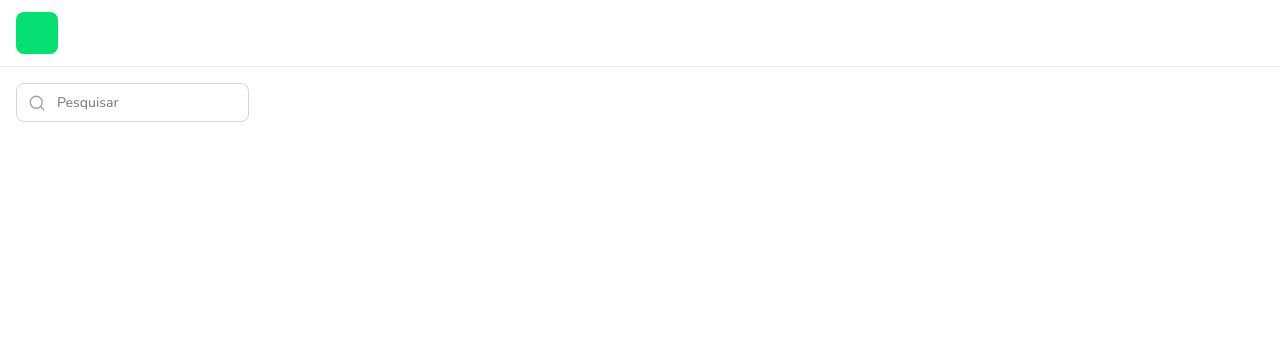
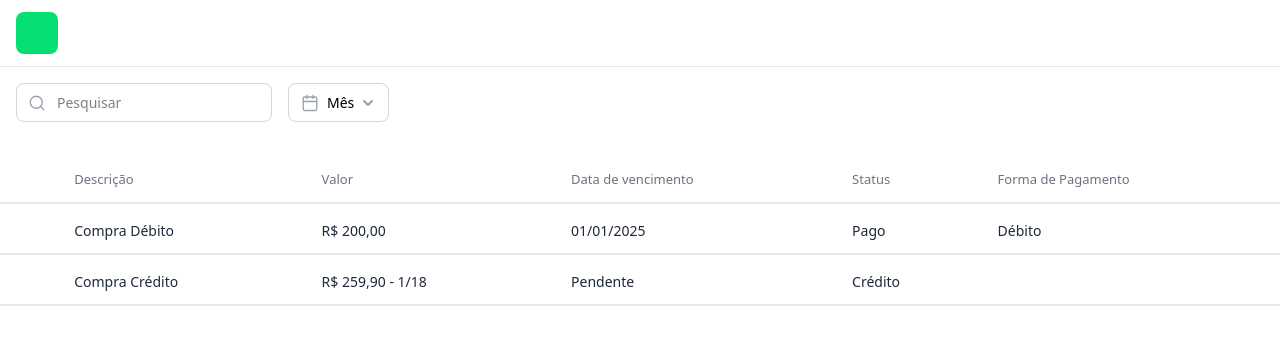
Before and after one commit to faelcjeronymo/financial-organizer, a Next.js app: page / in a window 1280 px wide. Shown: the top 344 px of the page. Built offline with nearby package versions, Linux system fonts and the light colour scheme.

Commit message:
expenses table

```diff
--- a/docker-compose.yml
+++ b/docker-compose.yml
@@ -9,3 +9,4 @@ services:
     volumes:
       - ./src/:/app/src/
       - ./public/:/app/public/
+      - ./postcss.config.mjs:/app/postcss.config.mjs
--- a/package.json
+++ b/package.json
@@ -9,7 +9,6 @@
     "lint": "next lint"
   },
   "dependencies": {
-    "@next/font": "^14.2.15",
     "lucide-react": "^0.506.0",
     "next": "15.3.1",
     "react": "^19.0.0",
@@ -17,6 +16,7 @@
   },
   "devDependencies": {
     "@eslint/eslintrc": "^3",
+    "@tailwindcss/forms": "^0.5.10",
     "@tailwindcss/postcss": "^4.1.5",
     "@types/node": "^20",
     "@types/react": "^19",
--- a/src/app/_components/Dropdown/index.tsx
+++ b/src/app/_components/Dropdown/index.tsx
@@ -65,14 +65,14 @@ const Dropdown = (props: DropdownProps) => {
             const currentItem = items[item] as DropdownGroup;
 
             menuItems.push(
-                <DropdownTitle>{currentItem.title}</DropdownTitle>
+                <DropdownTitle key={currentItem.title}>{currentItem.title}</DropdownTitle>
             );
 
             if ('items' in currentItem) {
                 const currentOptions = currentItem.items;
                 for (const option in currentOptions) {
                     menuItems.push(
-                        <DropdownMenuItem key={currentOptions[option].label} label={currentOptions[option].label} action={currentOptions[option].action}/>
+                        <DropdownMenuItem key={crypto.randomUUID()} label={currentOptions[option].label} action={currentOptions[option].action}/>
                     );
                 }
             }
@@ -80,7 +80,7 @@ const Dropdown = (props: DropdownProps) => {
             const currentItem = items[item] as DropdownMenuItemProps;
 
             menuItems.push(
-                <DropdownMenuItem key={currentItem.label} label={currentItem.label} action={currentItem.action}/>
+                <DropdownMenuItem key={crypto.randomUUID()} label={currentItem.label} action={currentItem.action}/>
             );
         }
 
--- /dev/null
+++ b/src/app/_components/Table/index.tsx
@@ -0,0 +1,92 @@
+import React from "react";
+
+interface ChildrenProps {
+    children: React.ReactNode
+}
+
+const Table = () => {
+    return (
+        <table className="appearance-none w-full text-gray-800">
+            <thead>
+                <TableRow>
+                    <TableHead>
+                        <TableLineSelection />
+                    </TableHead>
+                    <TableHead>Descrição</TableHead>
+                    <TableHead>Valor</TableHead>
+                    <TableHead>Data de vencimento</TableHead>
+                    <TableHead>Status</TableHead>
+                    <TableHead>Forma de Pagamento</TableHead>
+                </TableRow>
+            </thead>
+            <tbody>
+                <TableRow>
+                    <TableData>
+                        <TableLineSelection/>
+                    </TableData>
+                    <TableData>Compra Débito</TableData>
+                    <TableData>R$ 200,00</TableData>
+                    <TableData>01/01/2025</TableData>
+                    <TableData>
+                        <span>Pago</span>
+                    </TableData>
+                    <TableData>
+                        <div>
+                            <i>{/*Icone*/}</i>
+                            <div>Débito</div>
+                        </div>
+                    </TableData>
+                </TableRow>
+                <TableRow>
+                    <TableData>
+                        <TableLineSelection/>
+                    </TableData>
+                    <TableData>Compra Crédito</TableData>
+                    <TableData>R$ 259,90 - 1/18</TableData>
+                    <TableData>
+                        <span>Pendente</span>
+                    </TableData>
+                    <TableData>
+                        <div>
+                            <i>{/*Icone*/}</i>
+                            <div>Crédito</div>
+                        </div>
+                    </TableData>
+                </TableRow>
+            </tbody>
+        </table>
+    );
+}
+
+const TableHead = (props: ChildrenProps) => {
+    return(
+        <th className="text-start p-4 pb-3 text-gray-500 text-[13px] font-normal">
+            {props.children}
+        </th>
+    );
+}
+
+const TableRow = (props: ChildrenProps) => {
+    return(
+        <tr className="border-b-2 border-b-gray-200">
+            {props.children}
+        </tr>
+    );
+}
+
+const TableData = (props: ChildrenProps) => {
+    return(
+        <td className="text-start p-4 pb-3">
+            {props.children}
+        </td>
+    );
+}
+
+const TableLineSelection = () => {
+    return(
+        <>
+        </>
+    );
+}
+
+export default Table;
--- a/src/app/layout.tsx
+++ b/src/app/layout.tsx
@@ -1,9 +1,6 @@
 import Content from './_components/Content';
 import Header from './_components/Header';
 import './globals.css';
-import {Nunito} from '@next/font/google'
-
-const nunito = Nunito();
 
 export default function RootLayout({
     children,
@@ -12,7 +9,7 @@ export default function RootLayout({
 }) {
     return (
         <html lang="en">
-            <body className={nunito.className}>
+            <body className={""}>
                 <Header/>
                 <Content>
                     {children}
--- a/src/app/page.tsx
+++ b/src/app/page.tsx
@@ -1,15 +1,55 @@
 'use client';
 
+import { Calendar } from "lucide-react";
+import Dropdown, { DropdownGroup } from "./_components/Dropdown";
 import SearchBar from "./_components/SearchBar";
+import Table from "./_components/Table";
 
 //TODO: Criar o dropdown com os meses
+const months: Array<DropdownGroup> = [
+    {
+        title: "2025",
+        items: [
+            {
+                label: "Janeiro",
+                action: () => console.log("Janeiro")
+            },
+            {
+                label: "Fevereiro",
+                action: () => console.log("Fevereiro")
+            },
+            {
+                label: "Março",
+                action: () => console.log("Março")
+            },
+            {
+                label: "Abril",
+                action: () => console.log("Abril")
+            },
+            {
+                label: "Maio",
+                action: () => console.log("Maio")
+            },
+            {
+                label: "Junho",
+                action: () => console.log("Junho")
+            }
+        ]
+    }
+];
 
 const Page = () => {
     return (
         <>
-            <div className="flex items-center gap-x-4 px-4">
+            <div className="flex items-center gap-x-4 px-4 mb-8">
                 <SearchBar placeholder={"Pesquisar"}/>
+                <Dropdown
+                    label="Mês"
+                    icon={<Calendar className="text-gray-400" size={18}/>}
+                    items={months}
+                />
             </div>
+            <Table/>
         </>
     );
 }
```
Also changed, not shown: 1 other file (tests, documents, lock files or other folders).
